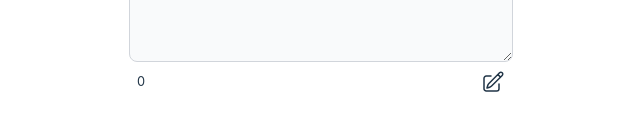
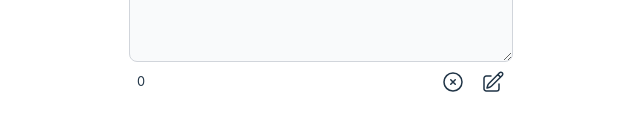
Before and after one commit to deventw/my-homepage, a React (Vite) app: page /notepad in a window 1280 px wide. Shown: the part 188-318 px from the top of the page, without its empty margins (319-959 px from the left). Built offline with nearby package versions, Linux system fonts and the light colour scheme.

Commit message:
reset btn

```diff
--- a/src/components/AddNote.jsx
+++ b/src/components/AddNote.jsx
@@ -23,10 +23,21 @@ const AddNote = ({addNote}) => {
 				onChange={onChange}></textarea>
 			<div className="note-footer flex flex-row justify-between p-2">
 				<small>{noteText.length}</small>
-				<button onClick={onSave} className="bg-transparent"><svg xmlns="http://www.w3.org/2000/svg" fill="none" viewBox="0 0 24 24" strokeWidth="1.5" stroke="currentColor" className="w-6 h-6">
-					<path strokeLinecap="round" strokeLinejoin="round" d="M16.862 4.487l1.687-1.688a1.875 1.875 0 112.652 2.652L10.582 16.07a4.5 4.5 0 01-1.897 1.13L6 18l.8-2.685a4.5 4.5 0 011.13-1.897l8.932-8.931zm0 0L19.5 7.125M18 14v4.75A2.25 2.25 0 0115.75 21H5.25A2.25 2.25 0 013 18.75V8.25A2.25 2.25 0 015.25 6H10" />
-				</svg>
-				</button>
+
+				<div className="flex gap-4">
+					<button onClick={()=>setNoteText('')} className="bg-transparent"><svg xmlns="http://www.w3.org/2000/svg" fill="none" viewBox="0 0 24 24" strokeWidth="1.5" stroke="currentColor" className="w-6 h-6">
+						<path strokeLinecap="round" strokeLinejoin="round" d="M9.75 9.75l4.5 4.5m0-4.5l-4.5 4.5M21 12a9 9 0 11-18 0 9 9 0 0118 0z" />
+					</svg>
+
+					</button>
+
+					<button onClick={onSave} className="bg-transparent"><svg xmlns="http://www.w3.org/2000/svg" fill="none" viewBox="0 0 24 24" strokeWidth="1.5" stroke="currentColor" className="w-6 h-6">
+						<path strokeLinecap="round" strokeLinejoin="round" d="M16.862 4.487l1.687-1.688a1.875 1.875 0 112.652 2.652L10.582 16.07a4.5 4.5 0 01-1.897 1.13L6 18l.8-2.685a4.5 4.5 0 011.13-1.897l8.932-8.931zm0 0L19.5 7.125M18 14v4.75A2.25 2.25 0 0115.75 21H5.25A2.25 2.25 0 013 18.75V8.25A2.25 2.25 0 015.25 6H10" />
+					</svg>
+					</button>
+
+				</div>
+
 			</div>
 		</div>
 	);
```
Also changed, not shown: src/index.css (line endings or trailing spaces).
